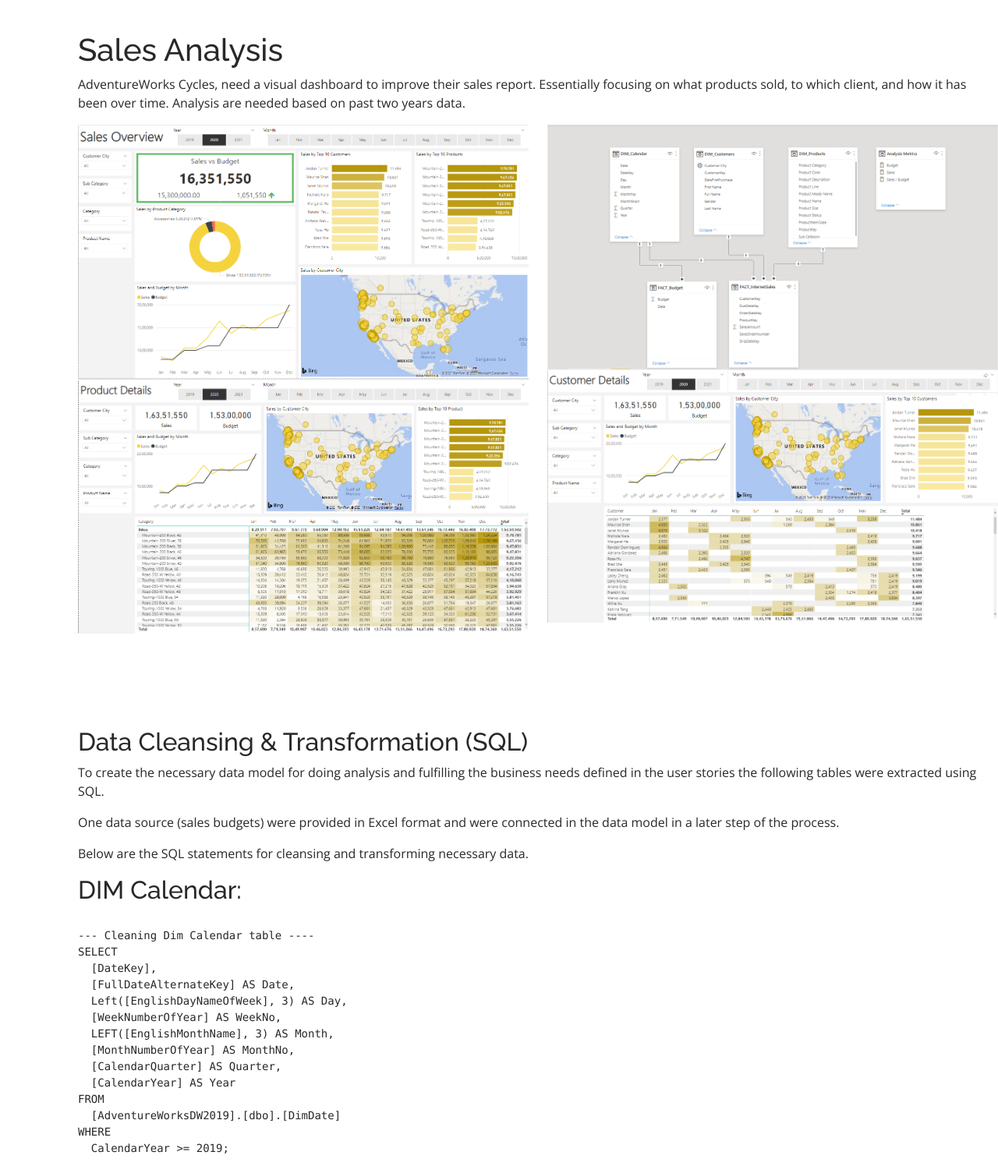
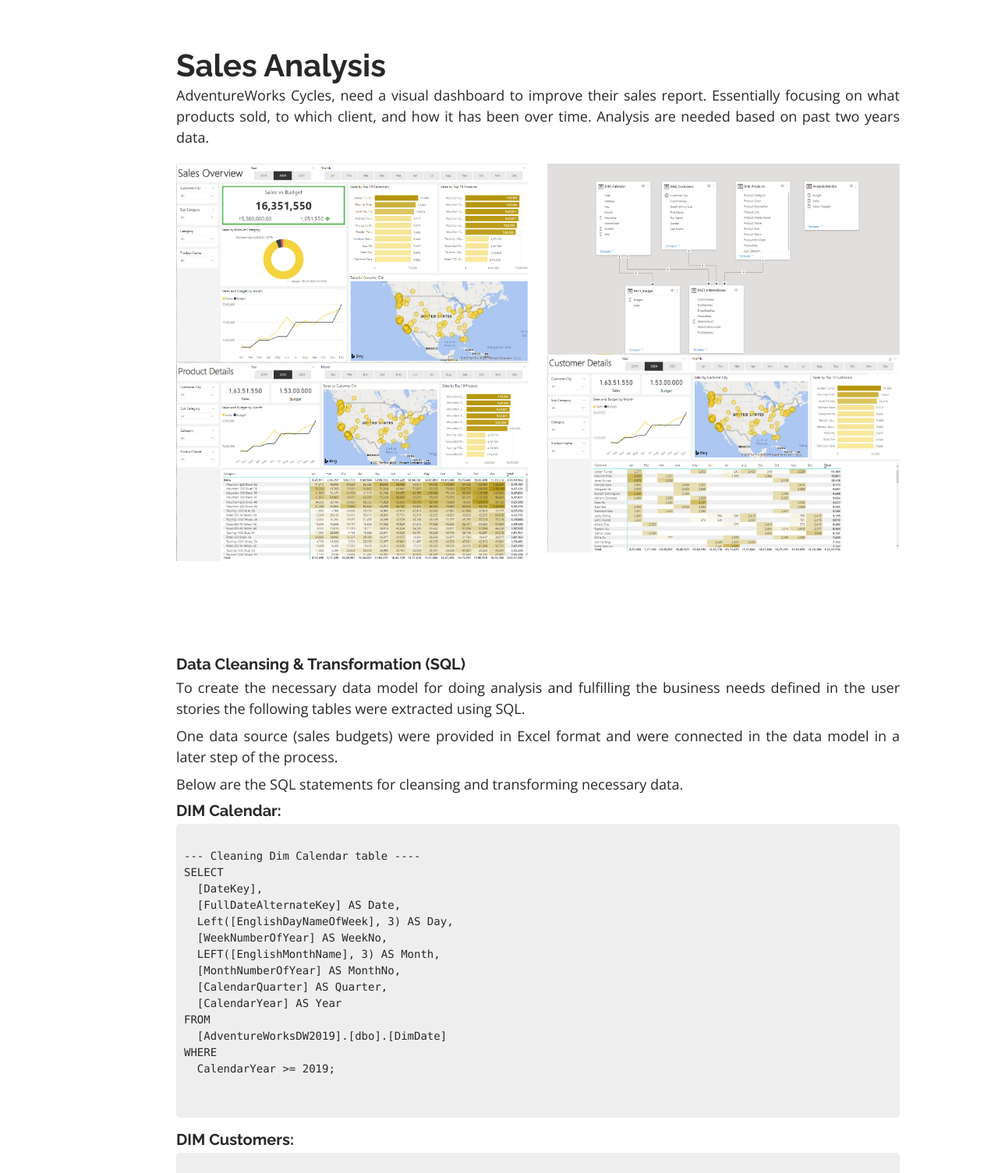
Before and after one commit to panshubh/portfolio, a plain HTML site: page ADW.html in a window 1280 px wide. Shown: the top 1505 px of the page at 78% size. Drawn offline with nearby package versions, Linux system fonts and the light colour scheme.

Commit message:
Add files via upload

```diff
--- a/assets/css/style.css
+++ b/assets/css/style.css
@@ -463,13 +463,6 @@ section {
   }
 }
 
-.btn{
-  background: #fff;
-  border-color: #f77b52;
-  border-radius: 2px;
-  text-decoration: none;
-}
-
 /*--------------------------------------------------------------
 # Skills
 --------------------------------------------------------------*/
@@ -665,7 +658,7 @@ section {
 /*--------------------------------------------------------------
 # Portfolio Details
 --------------------------------------------------------------*/
-.portfolio-details {
+/*.portfolio-details {
   padding-top: 40px;
 }
 
@@ -725,8 +718,73 @@ section {
 
 .portfolio-details .portfolio-description p {
   padding: 0;
+}*/
+
+.header-container{
+  max-width: 960px;
+  padding-left: 1rem;
+  padding-right: 1rem;
+  margin:auto;
+  text-align:center;
 }
 
+.header-content h1{
+  font-size:40px;
+  text-align: left;
+  font-weight: 700;
+  margin-bottom: 1px;;
+}
+
+.header-content p{
+  font-size:18px;
+  text-align: justify;
+  margin-bottom: 20px;
+}
+
+.other-content-container{
+  max-width: 960px;
+  padding-left: 1rem;
+  padding-right: 1rem;
+  margin:auto;
+  text-align:center;
+}
+
+.other-content h2{
+  font-size:20px;
+  text-align: justify;
+  font-weight: 700;
+  margin-bottom: 5px;
+}
+
+.other-content p{
+  font-size:18px;
+  text-align: justify;
+  margin-bottom: 8px;
+}
+
+.code-wrapper{
+  position:relative;
+  width: relative;
+  height:inherit;
+}
+
+.code-wrapper pre{
+  background-color: rgb(238, 238, 238);
+  padding: 10px 10px;
+  border-radius: 5px;
+  text-align: left;
+}
+
+.button{
+  display: inline-block;
+  margin-top: 25px;
+}
+
+.btn{
+  color: #fff;
+  background: #f77b52;
+  text-decoration: none;
+}
 /*--------------------------------------------------------------
 # Services
 --------------------------------------------------------------*/
```
